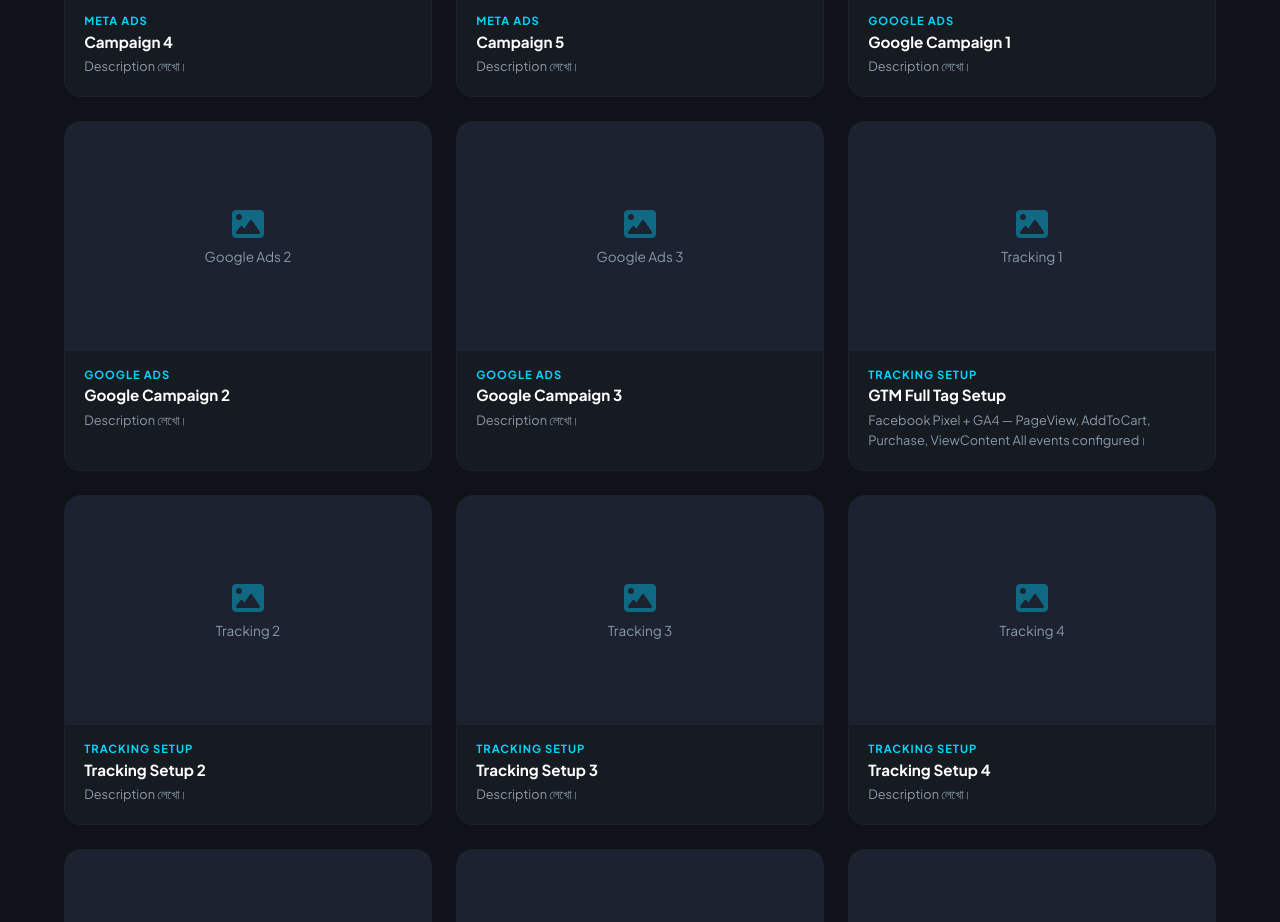
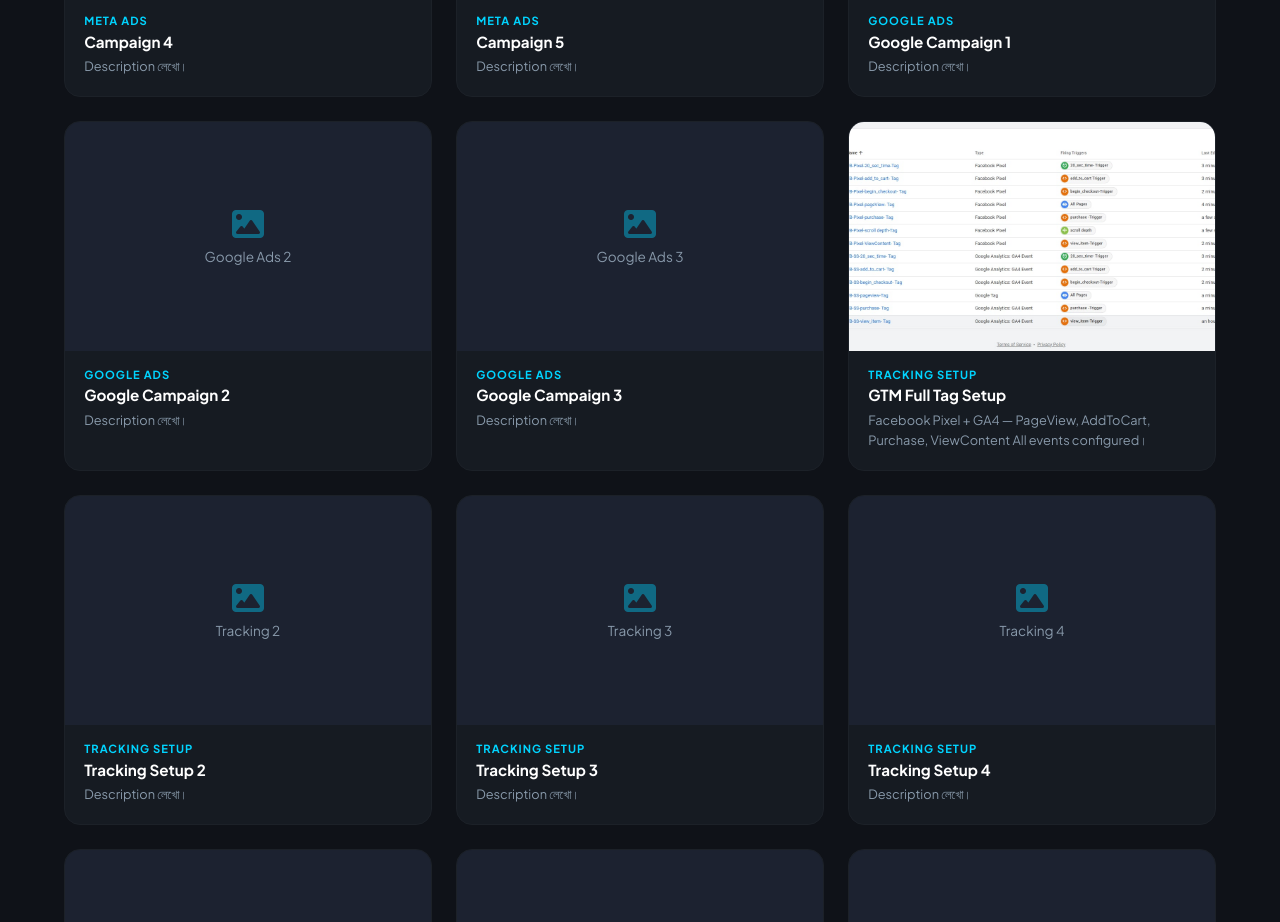
Before and after one commit to my512-os/mdarman, a plain HTML site: page index.html in a window 1280 px wide. Shown: the part 3116-4038 px from the top of the page. Drawn offline with Linux system fonts and the light colour scheme.

Commit message:
Update index.html

```diff
--- a/index.html
+++ b/index.html
@@ -925,7 +925,7 @@ footer {
 <!-- TRACKING SETUP — 7টা -->
 <div class="portfolio-card" data-category="tracking" data-title="GTM Full Tag Setup" onclick="openLightbox(this)">
   <div class="portfolio-card-img">
-    <img src="images/tracking-1.jpg" alt="" onerror="this.style.display='none'">
+    <img src="tracking-1.jpg" alt="" onerror="this.style.display='none'">
     <div class="portfolio-placeholder"><i class="fas fa-image"></i><span>Tracking 1</span></div>
   </div>
   <div class="portfolio-card-body">
```
